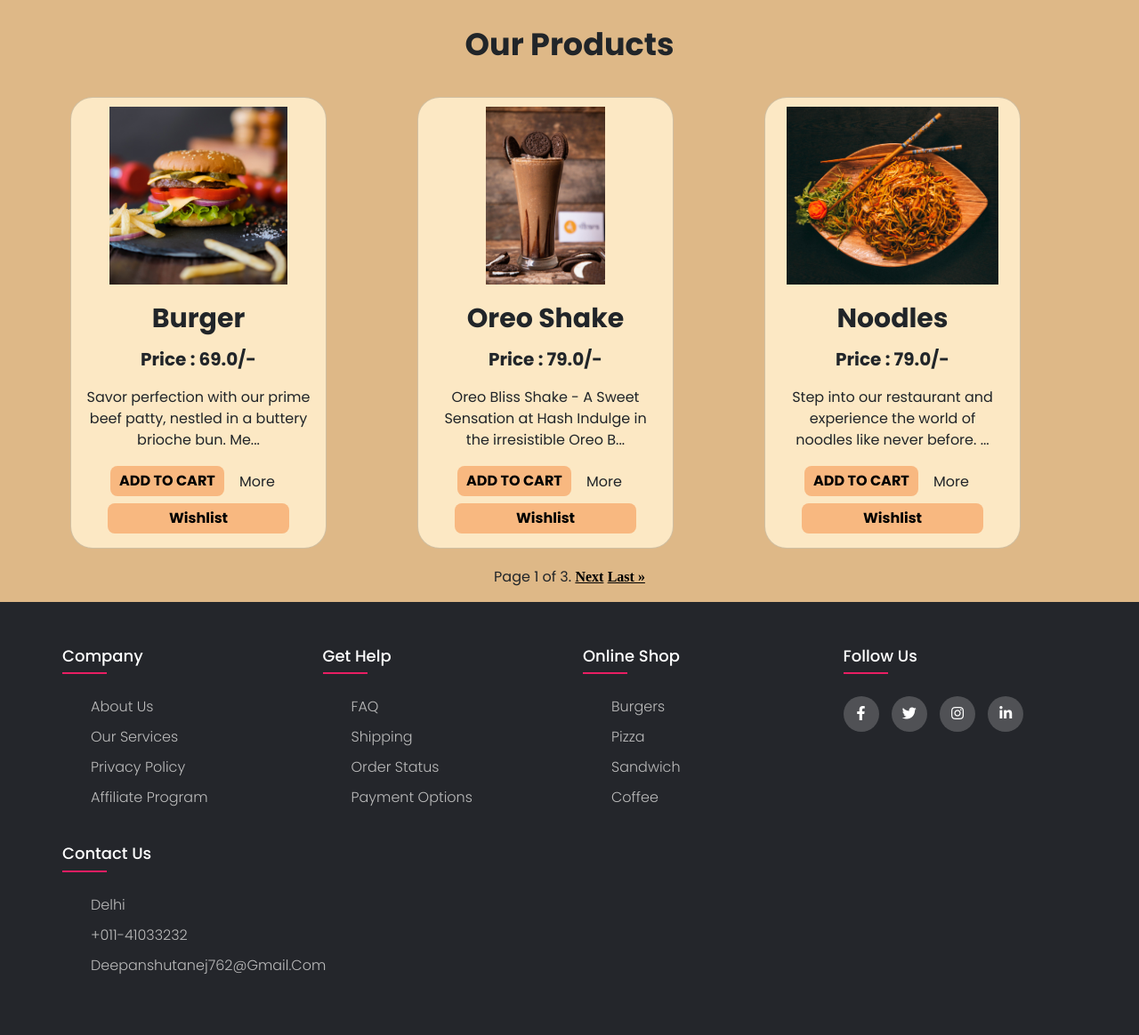
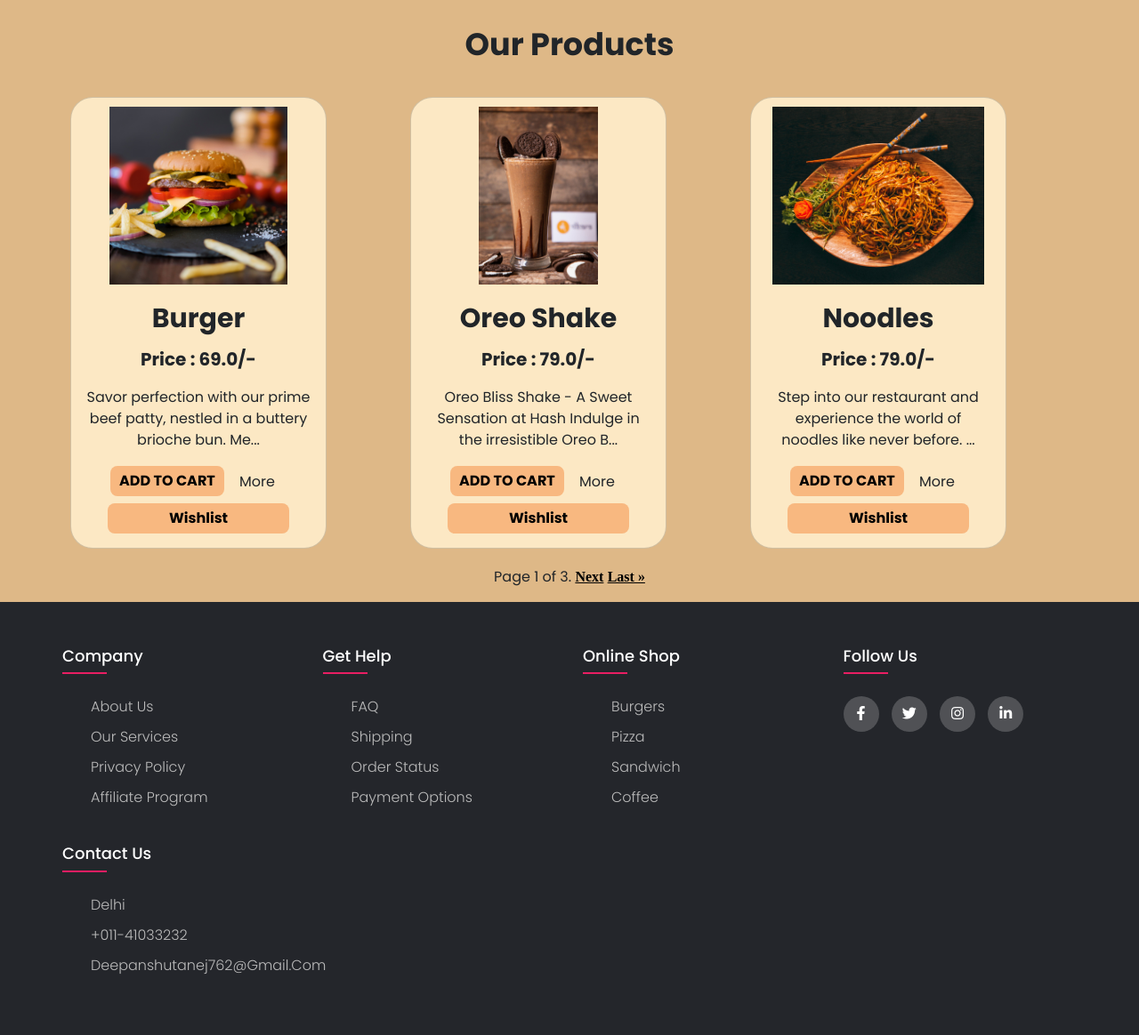
Before and after one commit to Taneja12/qwick, a Django app: page / in a window 1280 px wide. Shown: the part 801-1965 px from the top of the page at 89% size. Run offline with Django 5.2, Linux system fonts and the light colour scheme; data comes from the database, SQL or seed files in the repository; some libraries are stand-ins or nearby versions.

Commit message:
changes in prduct card

```diff
--- a/app1/templates/app1/products.html
+++ b/app1/templates/app1/products.html
@@ -10,16 +10,16 @@
 <div class="container text-center" style="background-color:burlywood; display: flex; flex-direction: column; justify-content: center;">
 
   <div class="row">
+
+    <div style="display: flex;flex-direction: row; justify-content: center;">
+
     {% for y in page_obj %}
 
     <div class="col">
 
       <div class="container text-center" style="background-color: burlywood; ">
 
-        <div class="card mb-3 mt-3" id="product-card" style="width: 18rem;
-        background-color: #fce8c4;
-        border-radius: 25px;
-        align-items: center;">
+        <div class="card mb-3 mt-3" id="product-card" >
 
           <img src="{{ y.img.url }}" class="card-img-top" alt="image" >
 
@@ -64,6 +64,7 @@
     </div>
 
     {% endfor %}
+    </div>
 </div>
 
     <div class="pagination mb-3 mt-1">
```
